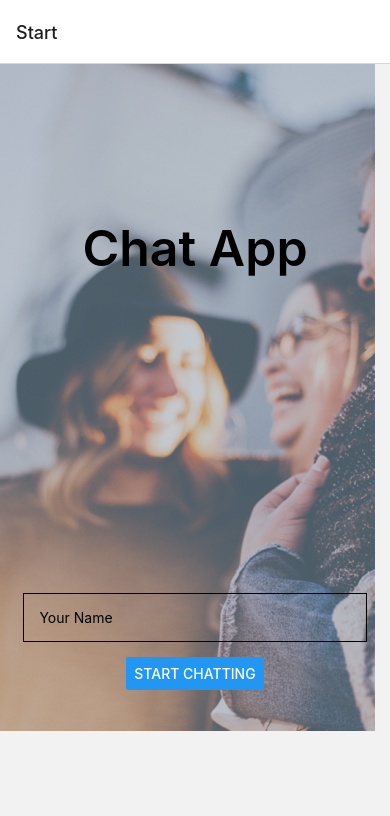
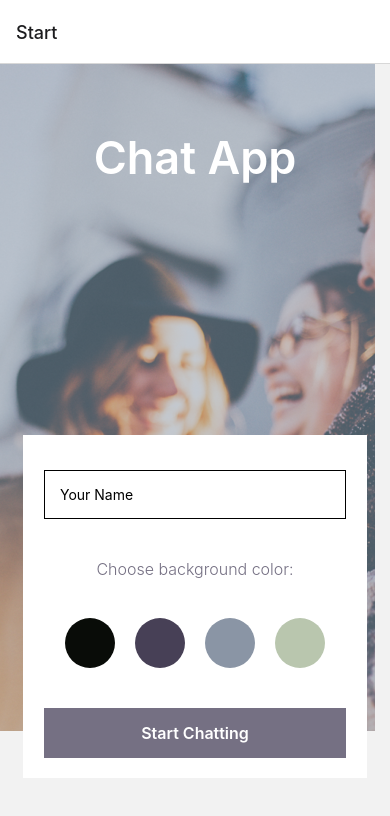
Before and after one commit to pinkterraces/chat-app, a React Native app: screen /Start in a window 390 px wide. Shown: the top 816 px of the page. Built offline with nearby package versions, Linux system fonts and the light colour scheme.

Commit message:
Implemented styling and setColor for background of Chat screen

```diff
--- a/components/Chat.js
+++ b/components/Chat.js
@@ -4,15 +4,15 @@ import { StyleSheet, View, Text } from 'react-native';
 
 const Chat = ({ route, navigation }) => {
 
-  const { name } = route.params;
+  const { name, color } = route.params;
 
   useEffect(() => {
     navigation.setOptions({ title: name });
   }, []);
 
   return (
-    <View style={styles.container}>
-      <Text>Hello Screen2!</Text>
+    <View style={[styles.container, {backgroundColor: color}]}>
+      <Text style={styles.heading}>Hello Screen2!</Text>
     </View>
   );
 }
@@ -22,6 +22,13 @@ const styles = StyleSheet.create({
     flex: 1,
     justifyContent: 'center',
     alignItems: 'center'
+  },
+  heading: {
+    color: '#fff',
+    fontWeight: 600,
+    fontSize: 45,
+    alignSelf: 'auto',
+    marginBottom: 250
   }
 });
 
--- a/components/Start.js
+++ b/components/Start.js
@@ -1,30 +1,54 @@
 import { useState } from 'react';
-import { StyleSheet, View, Text, Button, TextInput, ImageBackground } from 'react-native';
+import { StyleSheet, View, Text, Button, TextInput, ImageBackground, TouchableOpacity } from 'react-native';
 
 const Start = ({ navigation }) => {
 
   const [name, setName] = useState('');
+  const [color, setColor] = useState('');
 
   return (
     <ImageBackground source={require("../assets/BackgroundImage.png")} style={styles.imageBackground} >
       <View style={styles.container}>
 
-          <Text style={styles.h1}>Chat App</Text>
+        <Text style={styles.heading}>Chat App</Text>
 
-
-
-
+        <View style={styles.chatOptions}>
           <TextInput
             style={styles.textInput}
             value={name}
             onChangeText={setName}
             placeholder='Your Name'
           />
-          <Button
+          <Text style={[styles.textDefault, styles.textOpacity]}>Choose background color:</Text>
+          <View style={styles.colorSelector}>
+            <TouchableOpacity
+              style={[styles.colorOptions, styles.colorOption1]}
+              onPress={() => setColor('#090C08')}
+            ></TouchableOpacity>
+            <TouchableOpacity
+              style={[styles.colorOptions, styles.colorOption2]}
+              onPress={() => setColor('#474056')}
+            ></TouchableOpacity>
+            <TouchableOpacity
+              style={[styles.colorOptions, styles.colorOption3]}
+              onPress={() => setColor('#8A95A5')}
+            ></TouchableOpacity>
+            <TouchableOpacity
+              style={[styles.colorOptions, styles.colorOption4]}
+              onPress={() => setColor('#B9C6AE')}
+            ></TouchableOpacity>
+          </View>
+          {/* <Button
             title="Start Chatting"
             onPress={() => navigation.navigate('Chat', { name: name })}
-          />
-
+          /> */}
+          <TouchableOpacity
+            onPress={() => navigation.navigate('Chat', { name: name, color: color })}
+            style={styles.button}
+          >
+            <Text style={styles.buttonText}>Start Chatting</Text>
+          </TouchableOpacity>
+        </View>
 
       </View>
     </ImageBackground>
@@ -40,23 +64,70 @@ const styles = StyleSheet.create({
     justifyContent: 'center',
     alignItems: 'center'
   },
-  h1: {
-    color: '#000',
+  heading: {
+    color: '#fff',
     fontWeight: 600,
-    fontSize: 50,
+    fontSize: 45,
     alignSelf: 'auto',
-    marginBottom: 300
+    marginBottom: 250
+  },
+  chatOptions: {
+    backgroundColor: '#fff',
+    height: '44%',
+    width: '88%',
+    alignItems: 'center',
+    justifyContent: 'space-around'
   },
   textDefault: {
-
+    fontSize: 16,
+    fontWeight: 300,
+    color: '#757083',
+    opacity: 0.5
+  },
+  textOpacity: {
+    opacity: 1
   },
   textInput: {
     width: "88%",
     padding: 15,
     borderWidth: 1,
     marginTop: 15,
-    marginBottom: 15
+    marginBottom: 0
   },
+  colorSelector: {
+    flexDirection: 'row',
+    justifyContent: 'space-around'
+  },
+  colorOptions: {
+    height: 50,
+    width: 50,
+    borderRadius: 25,
+    marginHorizontal: 10
+  },
+  colorOption1: {
+    backgroundColor: '#090C08'
+  },
+  colorOption2: {
+    backgroundColor: '#474056'
+  },
+  colorOption3: {
+    backgroundColor: '#8A95A5'
+  },
+  colorOption4: {
+    backgroundColor: '#B9C6AE'
+  },
+  button: {
+    alignItems: 'center',
+    justifyContent: 'center',
+    backgroundColor: '#757083',
+    width: '88%',
+    height: 50
+  },
+  buttonText: {
+    fontSize: 16,
+    fontWeight: 600,
+    color: '#fff'
+  }
 });
 
 export default Start;
```
